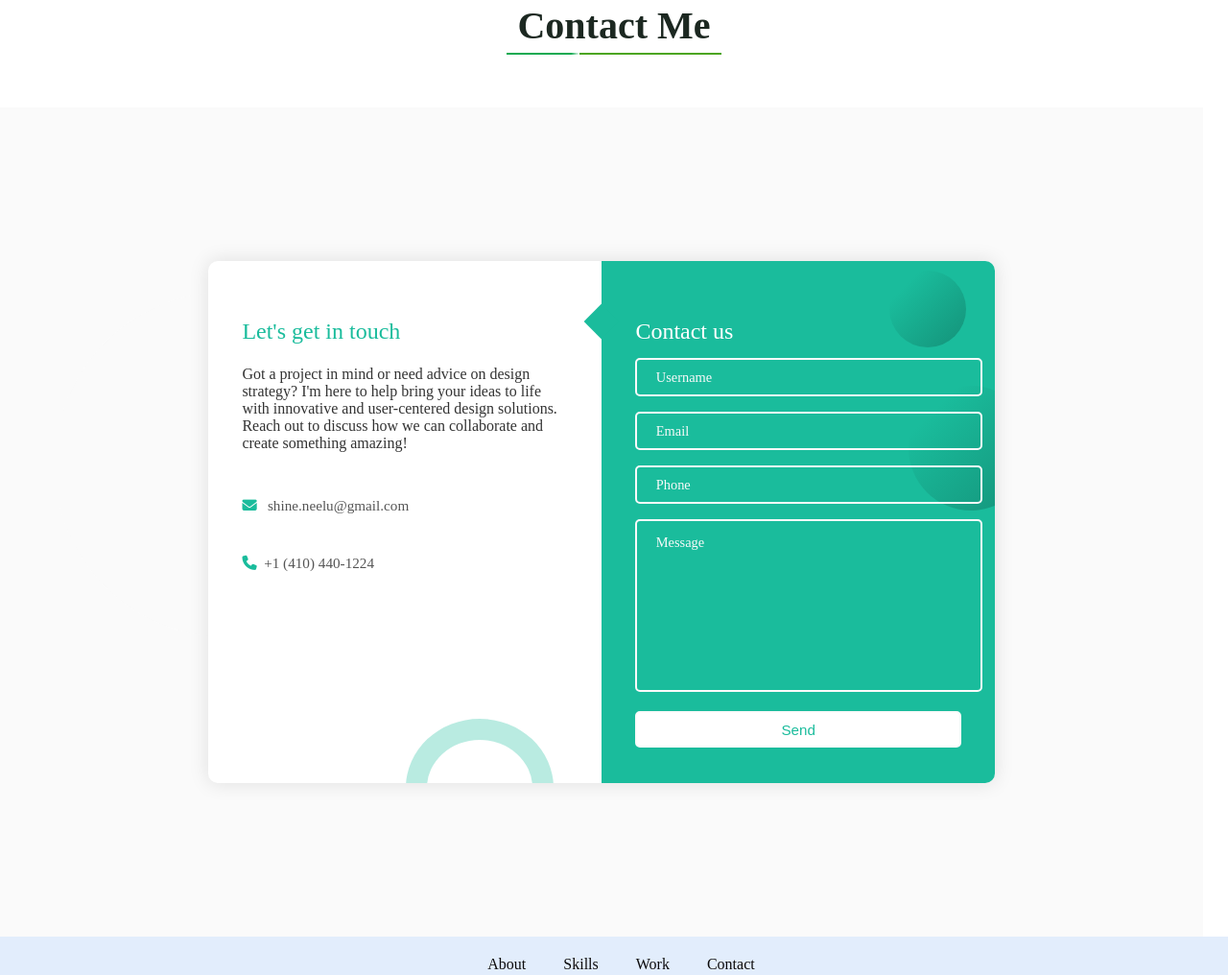
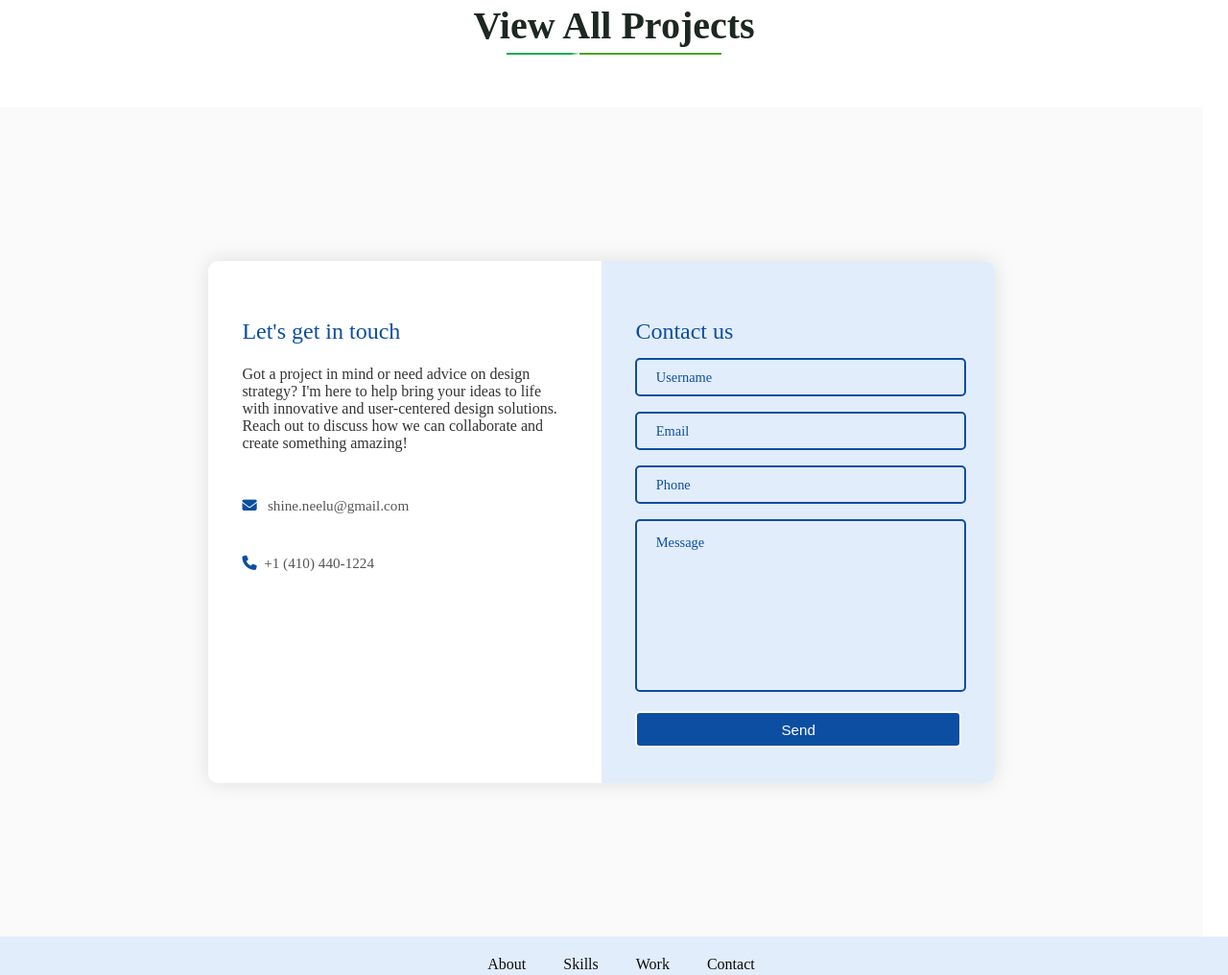
Before and after one commit to nilakande/UX_UI_HW_19, a plain HTML site: page index.html in a window 1280 px wide. Shown: the part 1589-2605 px from the top of the page at 96% size. Drawn offline with nearby package versions, Linux system fonts and the light colour scheme; a web font is replaced by a local one.

Commit message:
changes added

```diff
--- a/css/style.css
+++ b/css/style.css
@@ -371,7 +371,9 @@ footer ul {
       display: flex;
       flex-direction: column; /* Stacks flex children vertically */
     }
-
+  .project img{
+	  margin:8px;
+  }
     /* Make all flex children take up 100% width of their container */
   .flexContainer div {
     width: 81%;
@@ -448,7 +450,7 @@ footer ul {
 }
 
 .contact-form {
-  background-color: #1abc9c;
+  background-color: #E2EDFC;
   position: relative;
 }
 
@@ -472,16 +474,6 @@ footer ul {
   right: 30px;
 }
 
-.contact-form:before {
-  content: "";
-  position: absolute;
-  width: 26px;
-  height: 26px;
-  background-color: #1abc9c;
-  transform: rotate(45deg);
-  top: 50px;
-  left: -13px;
-}
 
 form {
   padding: 2.3rem 2.2rem;
@@ -491,7 +483,7 @@ form {
 }
 
 .title {
-  color: #fff;
+  color:#0C4EA1;
   font-weight: 500;
   font-size: 1.5rem;
   line-height: 1;
@@ -504,9 +496,9 @@ form {
 }
 
 .input {
-  width: 94%;
+  width: 89%;
   outline: none;
-  border: 2px solid #fafafa;
+  border: 2px solid #0C4EA1;
   background: none;
   padding: 0.6rem 1.2rem;
   color: #fff;
@@ -531,7 +523,7 @@ textarea.input {
   left: 15px;
   transform: translateY(-50%);
   padding: 0 0.4rem;
-  color: #fafafa;
+  color: #0C4EA1;
   font-size: 0.9rem;
   font-weight: 400;
   pointer-events: none;
@@ -546,10 +538,10 @@ textarea.input {
 
 .btn {
   padding: 0.6rem 1.3rem;
-  background-color: #fff;
+  background-color: #0C4EA1;
   border: 2px solid #fafafa;
   font-size: 0.95rem;
-  color: #1abc9c;
+  color:#fff;
   line-height: 1;
   border-radius: 5px;
   outline: none;
@@ -559,10 +551,6 @@ textarea.input {
   width: 100%;
 }
 
-.btn:hover {
-  background-color: transparent;
-  color: #fff;
-}
 
 .input-container span {
   position: absolute;
@@ -616,7 +604,7 @@ textarea.input {
 }
 
 .contact-info .title {
-  color: #1abc9c;
+  color: #0C4EA1;
 }
 
 .text {
@@ -633,7 +621,7 @@ textarea.input {
 }
 
 .information i {
-  color: #1ABC9C;
+  color: #0C4EA1;
 }
 
 .icon {
@@ -670,24 +658,12 @@ textarea.input {
   transform: scale(1.05);
 }
 
-.contact-info:before {
-  content: "";
-  position: absolute;
-  width: 110px;
-  height: 100px;
-  border: 22px solid #1abc9c;
-  border-radius: 50%;
-  bottom: -77px;
-  right: 50px;
-  opacity: 0.3;
-}
 
 .big-circle {
     position: absolute;
     width: 500px;
     height: 500px;
     border-radius: 50%;
-    /* background: linear-gradient(to bottom, #1cd4af, #159b80); */
     bottom: 50%;
     right: 50%;
     transform: translate(-28%, 38%);
--- a/index.html
+++ b/index.html
@@ -111,7 +111,7 @@
 
             <!-- Additional projects can be added similarly -->
         </div>
-        <h3  id="viewh3">Contact Me</h3>
+        <h3  id="viewh3">View All Projects</h3>
     </section>
  <section class="mycontect" id="contect">
  <div class="container">
@@ -144,9 +144,6 @@
         </div>
 
         <div class="contact-form">
-          <span class="circle one"></span>
-          <span class="circle two"></span>
-
           <form action="index.html" autocomplete="off">
             <h3 class="title">Contact us</h3>
             <div class="input-container">
```
